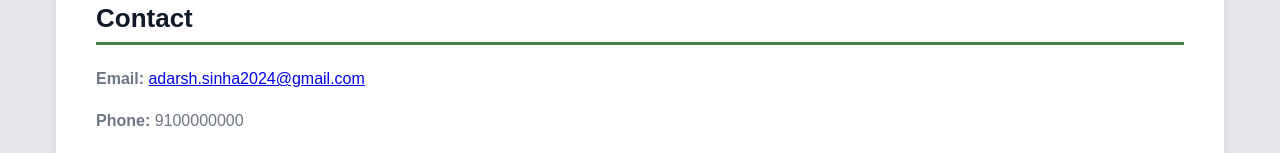
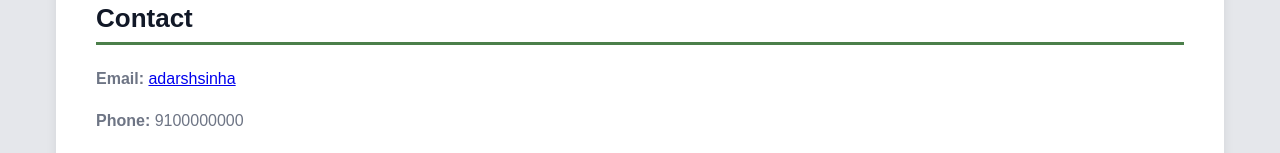
Before and after one commit to adarshsinha44/profile, a plain HTML site: page index.html in a window 1280 px wide. Shown: the part 2277-2430 px from the top of the page. Drawn offline with Linux system fonts and the light colour scheme.

Commit message:
Fix HTML structure and update contact details

```diff
--- a/index.html
+++ b/index.html
@@ -183,7 +183,7 @@ footer p {
     <h2>College</h2>
     <p><b>Degree:</b> B.Tech in Computer Science and Engineering</p>
     <p><b>College:</b> VIT Chennai</p>
-    <p><b>Year:</b> 2021 - 2025</p>
+    <p><b>Year:</b> 2024 - 2028</p>
 </section>
 
 
@@ -265,8 +265,8 @@ footer p {
 <section id="contact">
     <h2>Contact</h2>
     <p><b>Email:</b>
-    <a href="mailto:adarsh.sinha2024@gmail.com" class="email-link">
-        adarsh.sinha2024@gmail.com
+    <a href="mailto:0000000000" class="email-link">
+        adarshsinha
     </a>
 </p>
     <p><b>Phone:</b> 9100000000</p>
```
